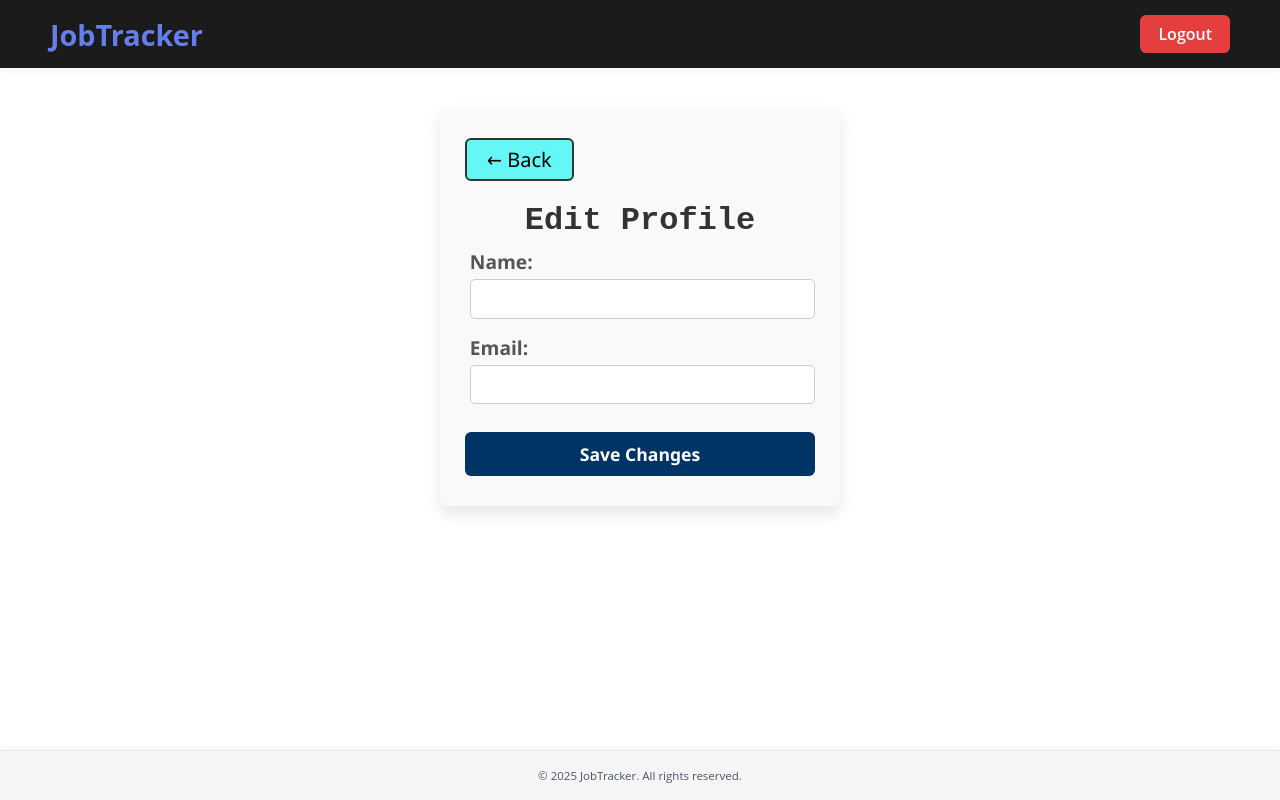
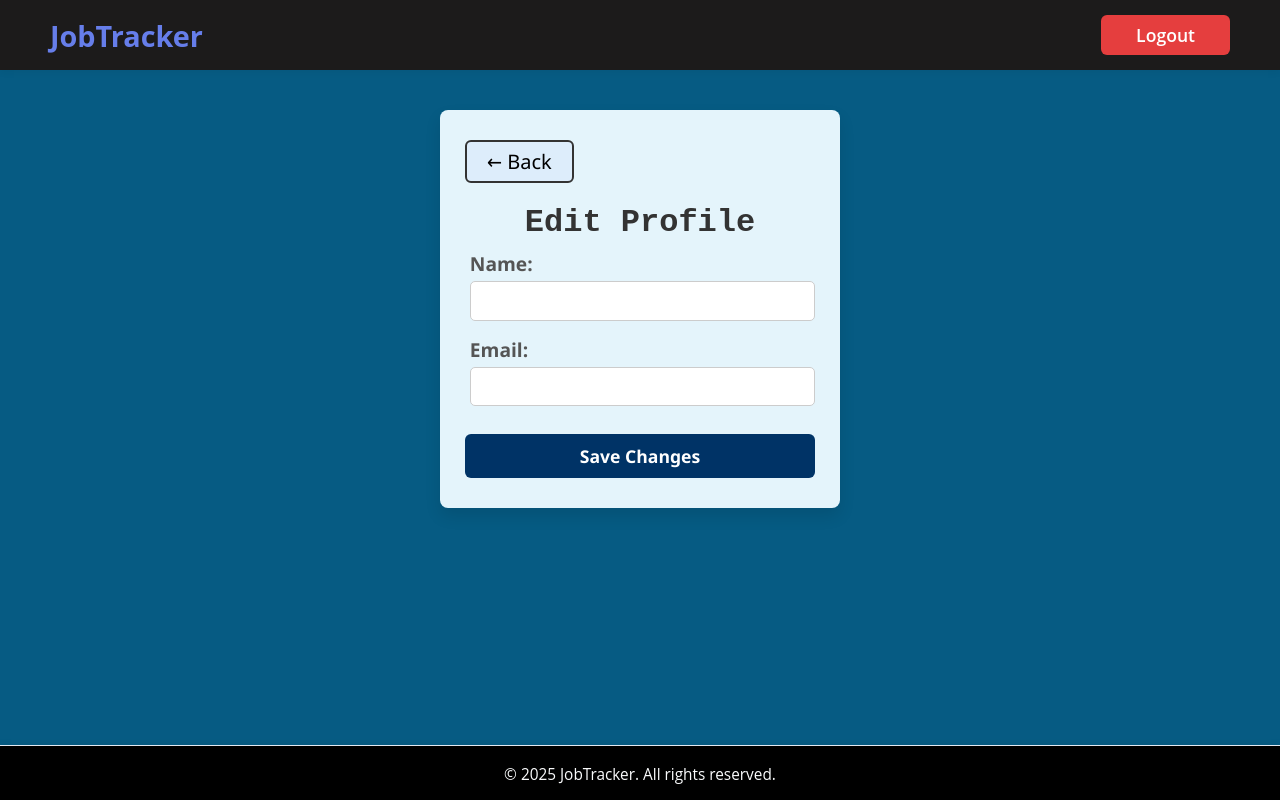
Before and after one commit to Anshul1555/JobTracker, a React app in the folder client/: page /edit-profile in a window 1280 px wide. Built offline with nearby package versions, Linux system fonts and the light colour scheme; no server answers; sample sign-in values are in the browser's storage; the HTML template or start-up script is replaced by a standard one.

Commit message:
Adding css

```diff
--- a/client/src/App.css
+++ b/client/src/App.css
@@ -1164,6 +1164,7 @@ label form [type='radio'] {
   width: 100%;
   margin: 0 0;
   box-sizing: border-box;
+  background-color: #065b83;
 }
 
 
--- a/client/src/css/AddJob.css
+++ b/client/src/css/AddJob.css
@@ -4,7 +4,7 @@
     max-width: 480px;
     margin: 40px auto;
     padding: 30px 25px;
-    background-color: #f9f9f9;
+    background-color: #e4f4fb;
     border-radius: 10px;
     box-shadow: 0 4px 12px rgba(0, 0, 0, 0.1);
     font-family: 'Segoe UI', Tahoma, Geneva, Verdana, sans-serif;
--- a/client/src/css/EditProfile.css
+++ b/client/src/css/EditProfile.css
@@ -2,14 +2,14 @@
     max-width: 400px;
     margin: 40px auto;
     padding: 30px 25px;
-    background-color: #f9f9f9;
+    background-color: #e4f4fb;
     box-shadow: 0 8px 16px rgba(0,0,0,0.1);
     border-radius: 8px;
     font-family: 'Segoe UI', Tahoma, Geneva, Verdana, sans-serif;
 }
 
 .back-button {
-    background: #65f6f6;
+    background: #ddedfb;
     border: 2px solid #333;
     color: #000000;
     font-size: 20px;
--- a/client/src/css/Homepage.css
+++ b/client/src/css/Homepage.css
@@ -8,7 +8,7 @@
 /* Layout */
 .homepage-layout {
     display: flex;
-    width: 100vw;
+    width: 100%;
     overflow-x: hidden;
     padding-left: 0;
     padding-right: 0;
@@ -19,7 +19,7 @@
 /* Sidebar */
 .homepage-sidebar {
     flex: 0 0 320px;
-    background-color: #ffffff;
+    background-color: #bbe5f7;
     box-shadow: 2px 0 15px rgba(0, 0, 0, 0.05);
     display: flex;
     flex-direction: column;
@@ -27,7 +27,7 @@
     padding-top: 10px;
     margin-bottom: 0;
     padding-bottom: 0;
-    border-right: 1px solid #e2e8f0;
+    border-right: 1px solid #000000;
     overflow-y: auto;
 }
 
@@ -35,10 +35,9 @@
 .homepage-main {
     flex-grow: 1;
     padding-top: 40px;
-
-    background-color: #f3f5f6;
+    background-color: #bbe5f7;
     overflow-x: hidden;
-    height: 100%;
+    height: 87vh;
 }
 
 /* Controls Header */
@@ -49,7 +48,7 @@
     align-items: center;
     margin-bottom: 35px;
     padding: 0 2vw 15px;
-    border-bottom: 2px solid #e2e8f0;
+    border-bottom: 2px solid #000000;
 }
 
 .section-title {
@@ -89,7 +88,7 @@
     font-size: 1.2em;
     color: #718096;
     padding: 50px;
-    background-color: #f0f4f8;
+    background-color: #bbe5f7;
     border-radius: 10px;
     margin-top: 30px;
 }
@@ -111,7 +110,7 @@
     height: 100vh;
     font-size: 1.5em;
     color: #4a5568;
-    background-color: #e2e8f0;
+    background-color: #bbe5f7;
 }
 
 .homepage-message.loading p {
@@ -134,13 +133,13 @@
 }
 
 .nav-item {
-    background-color: #ffffff;
+    background-color: #bbe5f7;
     border: none;
     padding: 15px 20px;
     margin-bottom: 10px;
     text-align: left;
     font-size: 1.1em;
-    color: #4a5568;
+    color: #000000;
     cursor: pointer;
     border-radius: 8px;
     transition: background-color 0.2s ease-in-out, color 0.2s ease-in-out;
@@ -183,7 +182,7 @@
 }
 
 .interview-card {
-    background-color: #ffffff;
+    background-color: #e4f4fb;
     border-radius: 12px;
     box-shadow: 0 4px 15px rgba(0, 0, 0, 0.08);
     padding: 25px;
@@ -200,14 +199,14 @@
 }
 
 .interview-card h3 {
-    color: #1a202c;
+    color: #000000;
     font-size: 1.4em;
     margin-top: 0;
     margin-bottom: 15px;
 }
 
 .interview-card p {
-    color: #4a5568;
+    color: #393636;
     font-size: 1em;
     margin-bottom: 8px;
 }
--- a/client/src/css/ProfileSection.css
+++ b/client/src/css/ProfileSection.css
@@ -1,6 +1,6 @@
 /* src/css/ProfileSection.css */
 .profile-section {
-    background-color: #f0f4f8; /* Light blue-grey background */
+  background-color: #bbe5f7; /* Light blue-grey background */
     padding: 30px 25px; /* More padding */
     border-radius: 12px; /* Softer corners */
     box-shadow: 0 4px 15px rgba(0, 0, 0, 0.08); /* Subtle shadow */
@@ -8,7 +8,7 @@
     flex-direction: column;
     align-items: center; /* Center content */
     text-align: center;
-    color: #334e68; /* Darker text for readability */
+    color: #000000; /* Darker text for readability */
     margin-bottom: 20px; /* Space from bottom if not main sidebar */
 }
 
@@ -41,7 +41,7 @@
 
 .detail-label {
     font-weight: 700; /* Bold labels */
-    color: #2b3a4a; /* Even darker for labels */
+    color: #000000; /* Even darker for labels */
 }
 
 .sidebar-button {
--- a/client/src/css/footer.css
+++ b/client/src/css/footer.css
@@ -3,9 +3,9 @@
     margin: 0 auto;
     text-align: center;
     padding: 1rem 0;
-    background-color: #f5f5f5;
-    color: #4a5568;
-    font-size: 0.9em;
+    background-color: #000000;
+    color: #fafbfc;
+    font-size: 1.2em;
     border-top: 1px solid #e2e8f0;
     box-shadow: 0 -2px 6px rgba(0, 0, 0, 0.05);
   }
--- a/client/src/css/header.css
+++ b/client/src/css/header.css
@@ -39,8 +39,8 @@
     color: white;
     border: none;
     border-radius: 6px;
-    padding: 10px 18px;
-    font-size: 1em;
+    padding: 10px 35px;
+    font-size: 1.1em;
     font-weight: 600;
     cursor: pointer;
     transition: background-color 0.2s ease-in-out, transform 0.1s ease-in-out;
```
Also changed, not shown: client/src/css/JobCard.css (+5 -5 lines), 2 other files (tests, documents, lock files or other folders).
